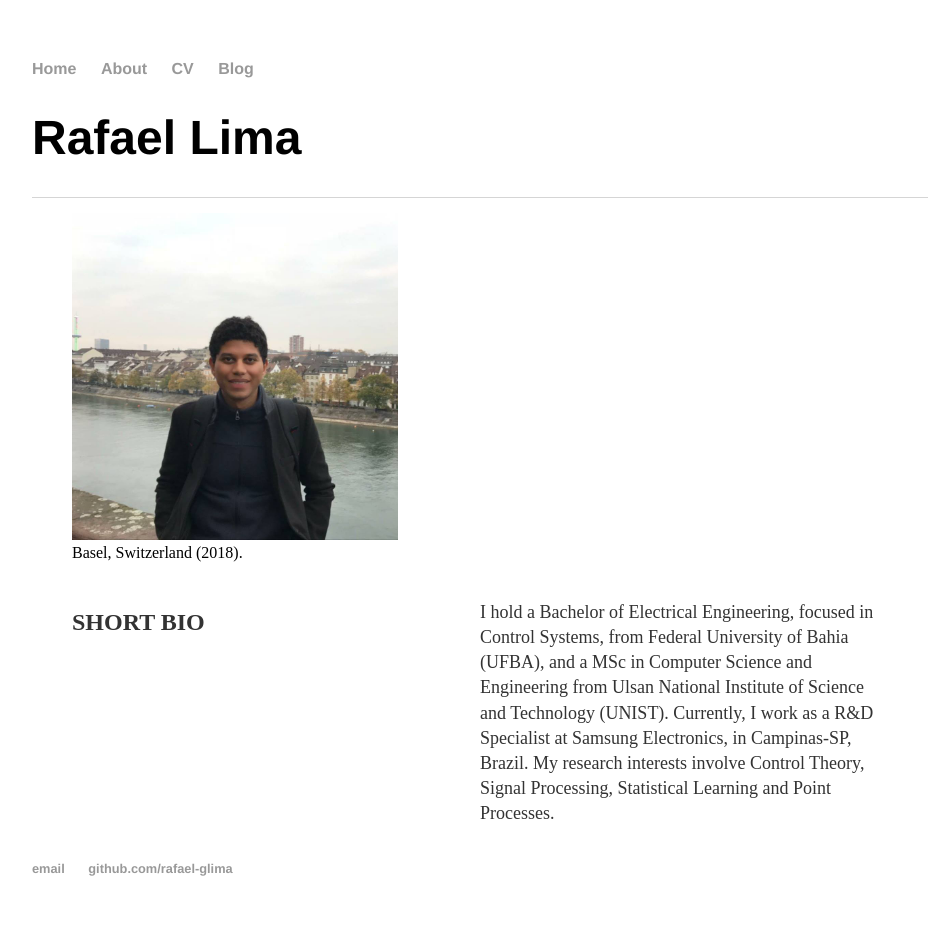
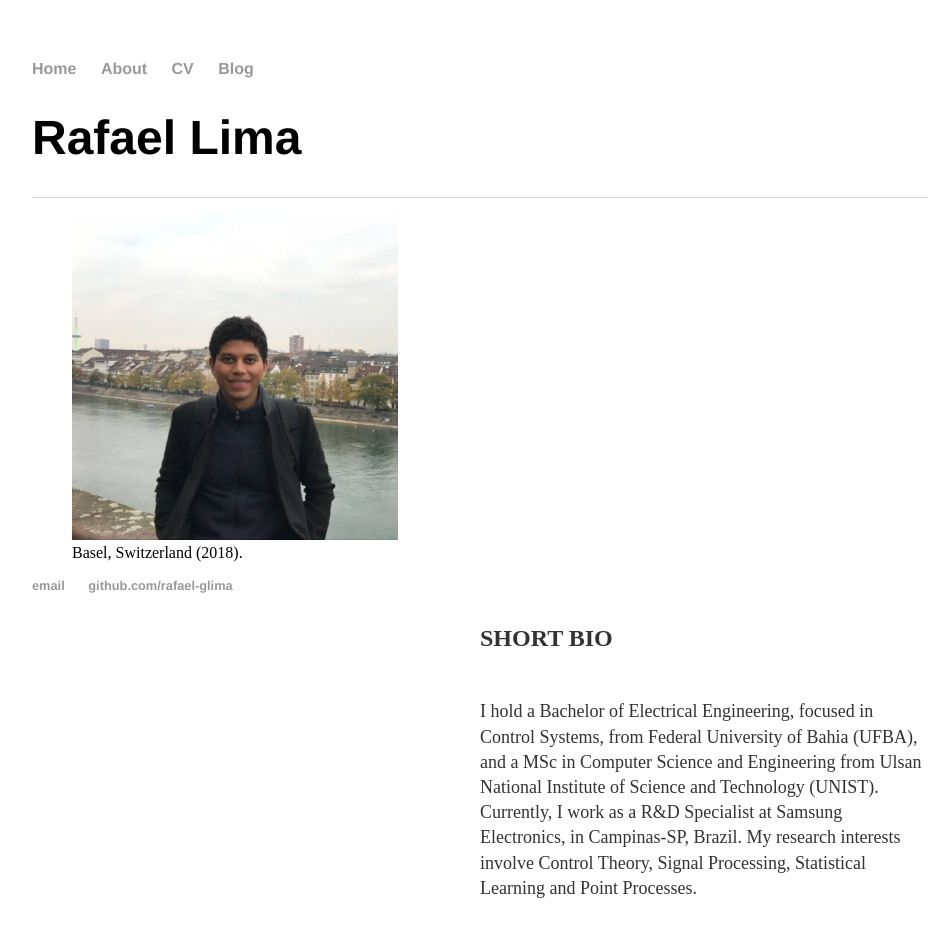
Before and after one commit to rafael-glima/rafael-glima.github.io, a Jekyll site: the page built from index.html, in a window 1280 px wide. Shown: the whole page, without its empty margins (160-1112 px from the left). Built offline with Jekyll 4.4.1, drawn with Linux system fonts in a browser that asks for light colours.

Commit message:
Changes in Main Page content

```diff
--- a/index.html
+++ b/index.html
@@ -4,15 +4,18 @@
 ---
 <div class="blurb">
 	<h1>Rafael Lima</h1>
-	<figure style="float: left;">
+	<div style="float: left;">
+	<figure>
   	<img src="Profile.jpg" alt="Trulli" style="width:40%">
   	<figcaption >Basel, Switzerland (2018).</figcaption>
-		<p style="font-weight: bold; padding-top: 20px;float: left; width: 50%;">SHORT BIO</p>
-	<p style="font-size:18px; padding-top: 20px; float: left; width: 50%;">I hold a Bachelor of Electrical Engineering, focused in Control Systems,
+	</figure>
+	</div>
+	<div style="float: right; width: 50%;">
+	<p style="font-weight: bold; padding-top: 20px;">SHORT BIO</p>
+	<p style="font-size:18px; padding-top: 20px;">I hold a Bachelor of Electrical Engineering, focused in Control Systems,
 		from Federal University of Bahia (UFBA), and a MSc in Computer Science and Engineering from
 		Ulsan National Institute of Science and Technology (UNIST).
 		Currently, I work as a R&D Specialist at Samsung Electronics, in Campinas-SP, Brazil.
 		My research interests involve Control Theory, Signal Processing, Statistical Learning and Point Processes.</p>
-	</figure>
-
+	</div>
 </div><!-- /.blurb -->
```
